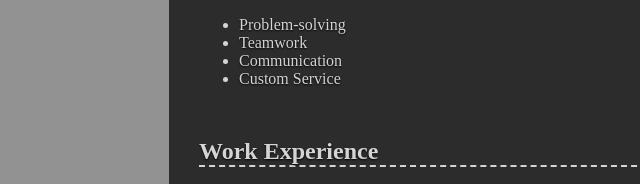
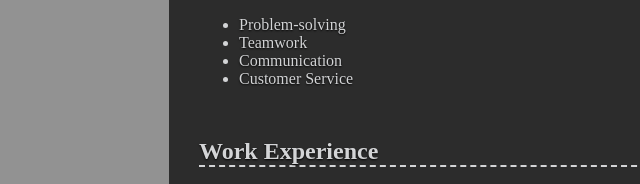
Before and after one commit to RobertWillis42/RobertWillis42.github.io, a plain HTML site: page resume.html in a window 1280 px wide. Shown: the part 810-994 px from the top of the page, 21-661 px from the left. Drawn offline with Linux system fonts and the light colour scheme.

Commit message:
Update resume.html

```diff
--- a/resume.html
+++ b/resume.html
@@ -54,7 +54,7 @@
             <li>Problem-solving</li>
             <li>Teamwork</li>
             <li>Communication</li>
-            <li>Custom Service</li>
+            <li>Customer Service</li>
           </ul>
         </section>
 
```
